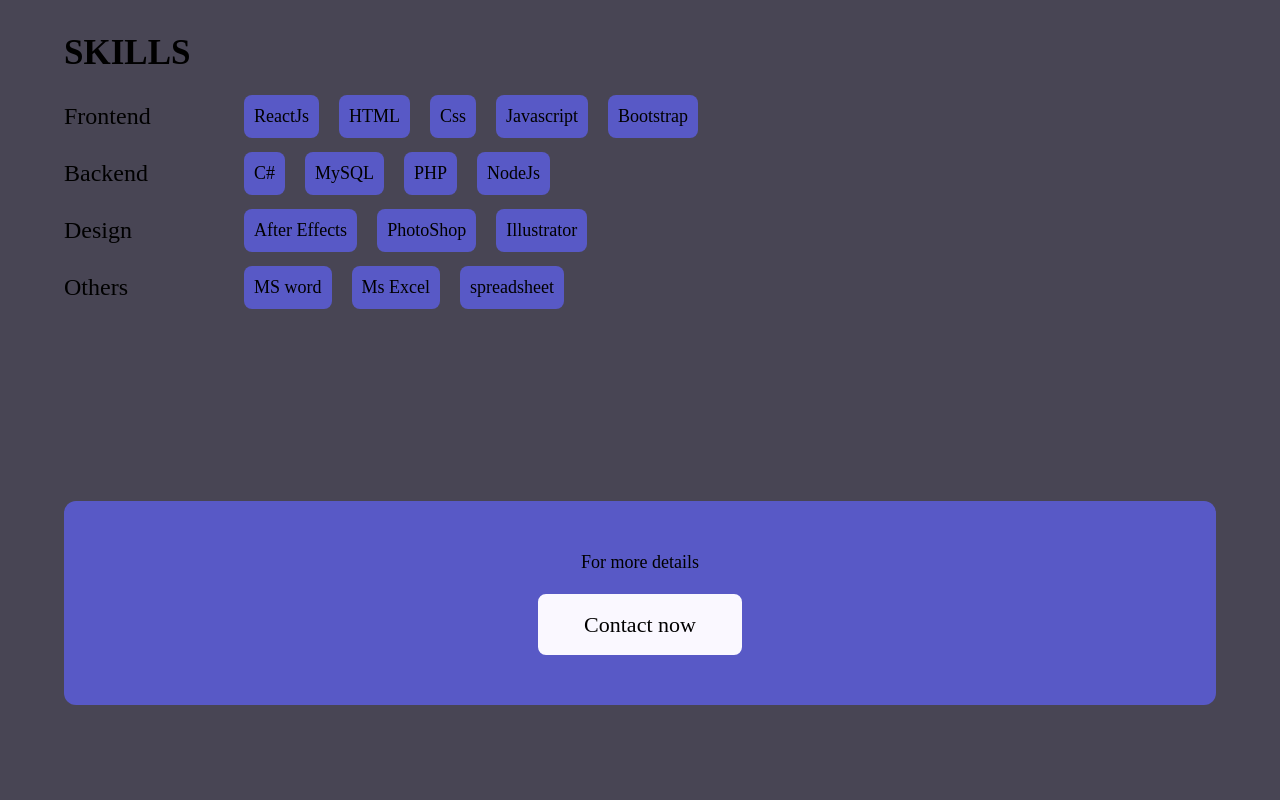
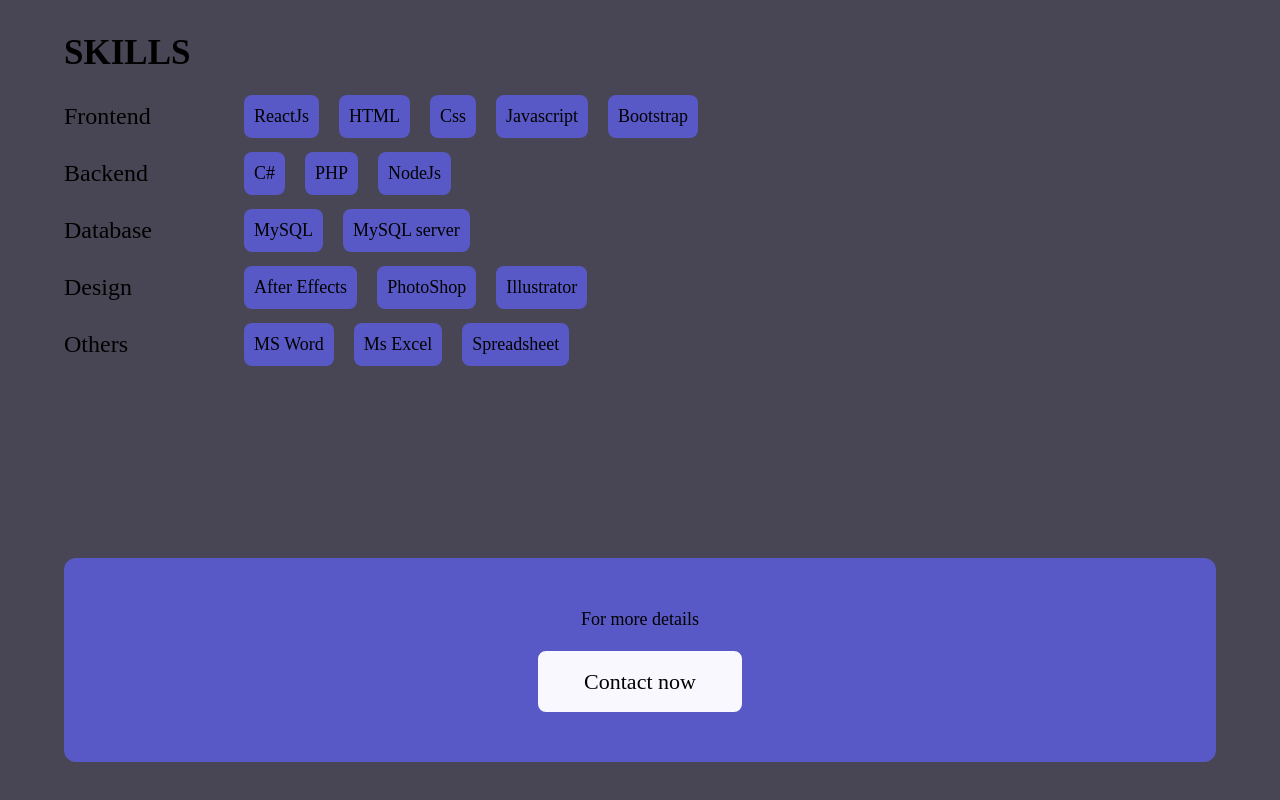
Before and after one commit to v-nesh/nesh-portfolio, a React (Create React App) app: page /about in a window 1280 px wide. Shown: the part 1014-1814 px from the top of the page. Built offline with nearby package versions, Linux system fonts and the light colour scheme.

Commit message:
Added Emailjs service

```diff
--- a/package.json
+++ b/package.json
@@ -3,6 +3,7 @@
   "version": "0.1.0",
   "private": true,
   "dependencies": {
+    "@emailjs/browser": "^3.10.0",
     "@testing-library/jest-dom": "^5.16.5",
     "@testing-library/react": "^13.4.0",
     "@testing-library/user-event": "^13.5.0",
--- a/src/components/Aboutinfoitem.js
+++ b/src/components/Aboutinfoitem.js
@@ -29,7 +29,7 @@
     gap: 1rem;
     .items {
       position: initial;
-      gap: 1rem;
+      gap: 0.4rem;
     }
     .title {
       font-size: 2rem;
--- a/src/components/ContactForm.js
+++ b/src/components/ContactForm.js
@@ -1,7 +1,8 @@
-import React, { useState } from "react";
+import React, { useRef, useState } from "react";
 import styled from "styled-components";
+import emailjs from "@emailjs/browser";
 
-const FormStyles = styled.form`
+const FormStyles = styled.div`
   width: 100%;
   .form-group {
     width: 100%;
@@ -44,13 +45,31 @@
   const [email, setEmail] = useState("");
   const [message, setMessage] = useState("");
 
-  const onSub = (e) => {
-    e.prenventDefault();
+  const form = useRef();
+
+  const sendEmail = (e) => {
+    e.preventDefault();
+
+    emailjs
+      .sendForm(
+        "service_ixx1jvy",
+        "template_bano2nl",
+        form.current,
+        "9ElHRZbkDGpl00cqo"
+      )
+      .then(
+        (result) => {
+          console.log(result.text);
+        },
+        (error) => {
+          console.log(error.text);
+        }
+      );
   };
 
   return (
-    <div>
-      <FormStyles onSubmit={onSub}>
+    <FormStyles>
+      <form onSubmit={sendEmail} ref={form}>
         <div className="form-group">
           <label htmlFor="from_name">
             Your Name
@@ -64,12 +83,12 @@
           </label>
         </div>
         <div className="form-group">
-          <label htmlFor="email">
+          <label htmlFor="from_email">
             Your Email
             <input
               type="text"
               id="email"
-              name="email"
+              name="from_email"
               value={email}
               onChange={(e) => setEmail(e.target.value)}
             />
@@ -88,7 +107,7 @@
           </label>
         </div>
         <button type="submit">Send</button>
-      </FormStyles>
-    </div>
+      </form>
+    </FormStyles>
   );
 }
--- a/src/pages/About.js
+++ b/src/pages/About.js
@@ -115,17 +115,15 @@
               title="Frontend"
               items={["ReactJs", "HTML", "Css", "Javascript", "Bootstrap"]}
             />
-            <Aboutinfoitem
-              title="Backend"
-              items={["C#", "MySQL", "PHP", "NodeJs"]}
-            />
+            <Aboutinfoitem title="Backend" items={["C#", "PHP", "NodeJs"]} />
+            <Aboutinfoitem title="Database" items={["MySQL", "MySQL server"]} />
             <Aboutinfoitem
               title="Design"
               items={["After Effects", "PhotoShop", "Illustrator"]}
             />
             <Aboutinfoitem
               title="Others"
-              items={["MS word", "Ms Excel", "spreadsheet"]}
+              items={["MS Word", "Ms Excel", "Spreadsheet"]}
             />
           </div>
         </div>
```
Also changed, not shown: 1 other file (tests, documents, lock files or other folders).
